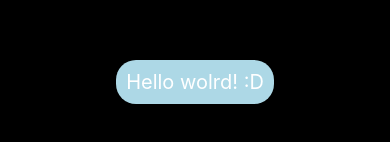
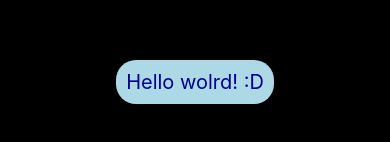
Before and after one commit to ViniciusDadalte/aula_expo_0, a React Native app: screen / in a window 390 px wide. Shown: the part 340-482 px from the top of the page. Built offline with nearby package versions, Linux system fonts and the light colour scheme.

Commit message:
Atualização no meu app

```diff
--- a/App.js
+++ b/App.js
@@ -1,7 +1,7 @@
 import { StatusBar } from 'expo-status-bar';
 import { StyleSheet, Text, View } from 'react-native';
 
-import Exemplo_0 from './components/exemplo_0';
+import Exemplo_0 from './components/exemplo_1';
 
 export default function App() {
   return (
--- a/components/exemplo_0/styles.js
+++ b/components/exemplo_1/styles.js
@@ -7,7 +7,7 @@ const styles = StyleSheet.create({
         borderRadius:20,
     },
     texto:{
-        color:'#fff',
+        color:'darkblue',
         fontSize:20,
     },
 });
```
Also changed, not shown: components/exemplo_1/index.js (renamed from components/exemplo_0/index.js).
